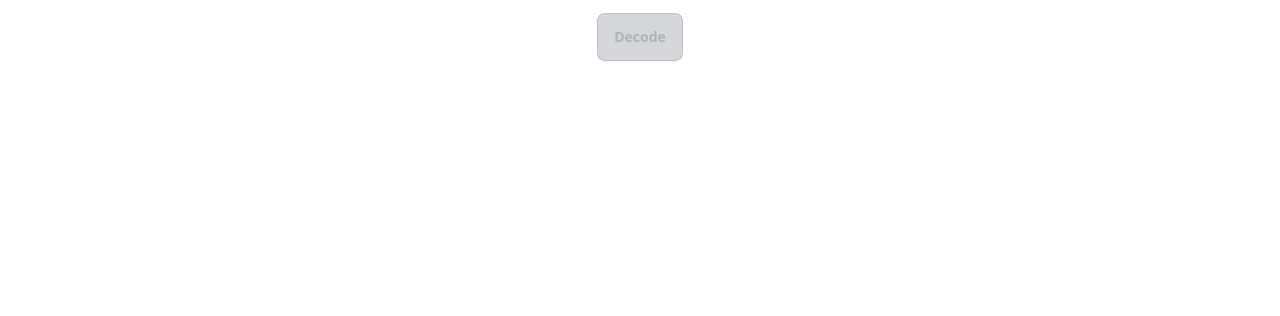
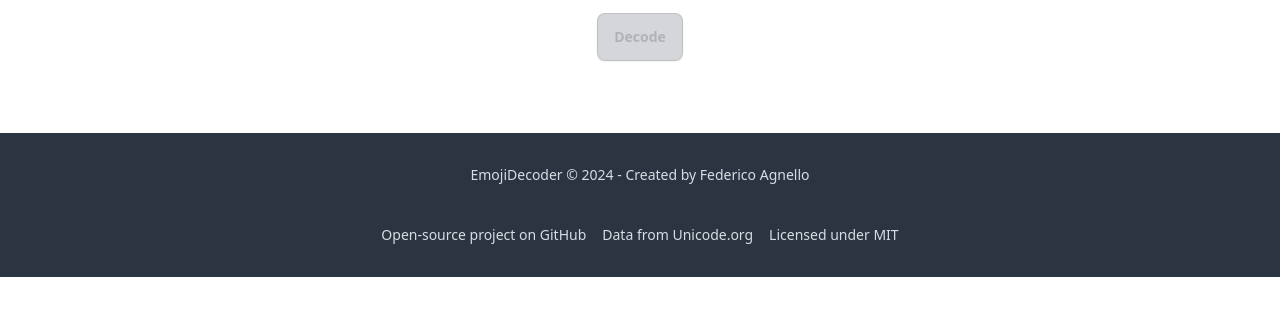
Before and after one commit to FedeDC512/EmojiDecoder, a website: page index.html in a window 1280 px wide. Shown: the part 156-472 px from the top of the page. Drawn offline with Linux system fonts and the light colour scheme.

Commit message:
Add footer and update README.md

```diff
--- a/index.html
+++ b/index.html
@@ -85,6 +85,17 @@
     </div>
   </div>
 
+  <footer class="footer footer-center bg-neutral text-neutral-content p-8 mt-10">
+    <aside>
+      <p>EmojiDecoder © 2024 - Created by <a class="link link-hover" href="https://github.com/FedeDC512" target="_blank">Federico Agnello</a></p>
+    </aside>
+    <nav class="grid grid-flow-col gap-4">
+      <div>Open-source project on <a class="link link-hover" href="https://github.com/FedeDC512/EmojiDecoder" target="_blank">GitHub</a></div>
+      <div>Data from <a class="link link-hover" href="unicode.org" target="_blank">Unicode.org</a></div>
+      <div>Licensed under <a class="link link-hover">MIT</a></div>
+    </nav>
+  </footer>
+
 </body>
 
 </html>
--- a/src/myscripts.js
+++ b/src/myscripts.js
@@ -88,7 +88,9 @@ function copyText() {
 
     let analyzedEmoji = analyzeEmoji(inputText);
 
-    descriptionText.innerHTML = `<span class="font-semibold">Description:</span><br> ${emojiData.get(inputText) || 'no description available'}`;
+    let textDescription = emojiData.get(inputText) || 'no description available';
+    textDescription = textDescription.charAt(0).toUpperCase() + textDescription.slice(1);
+    descriptionText.innerHTML = `<span class="font-semibold">Description:</span><br> ${textDescription}`;
 
     let count = 1;
     resultElement.innerHTML = "";
```
Also changed, not shown: README.md, src/output.css.
